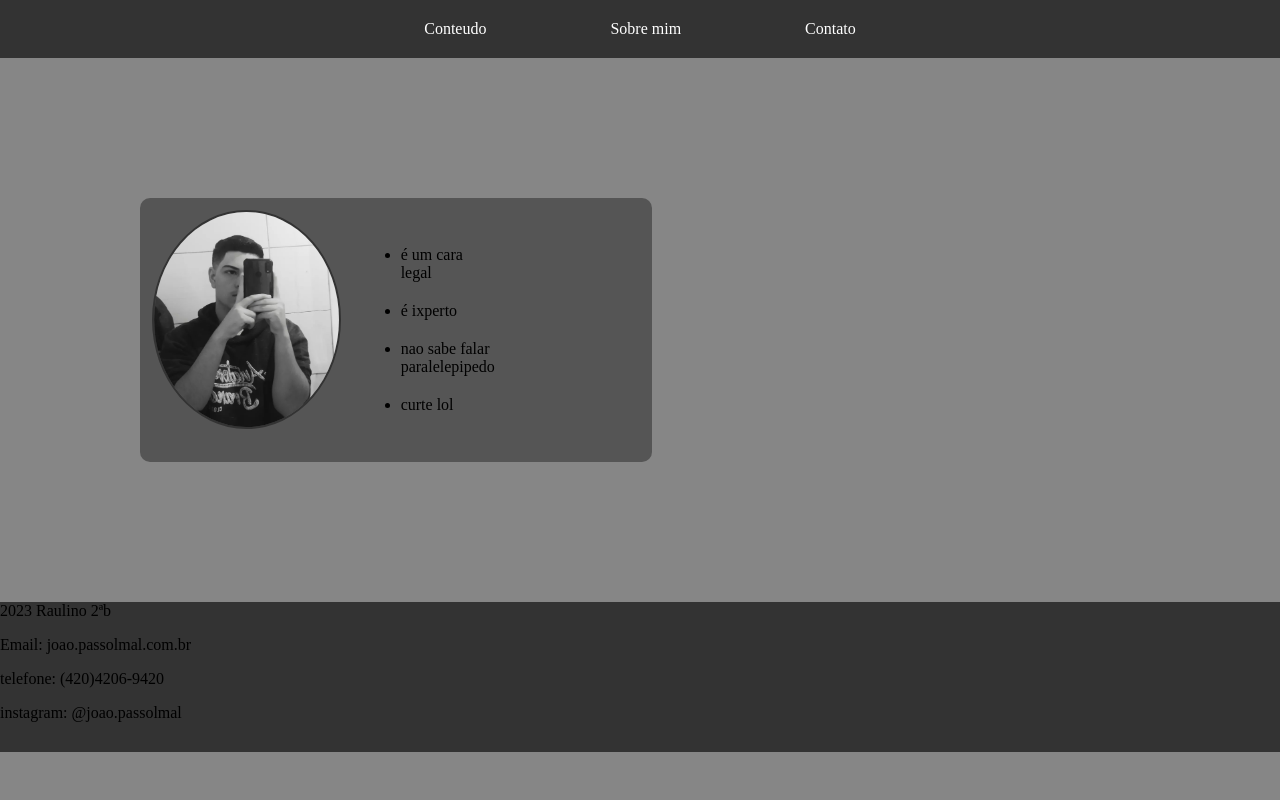
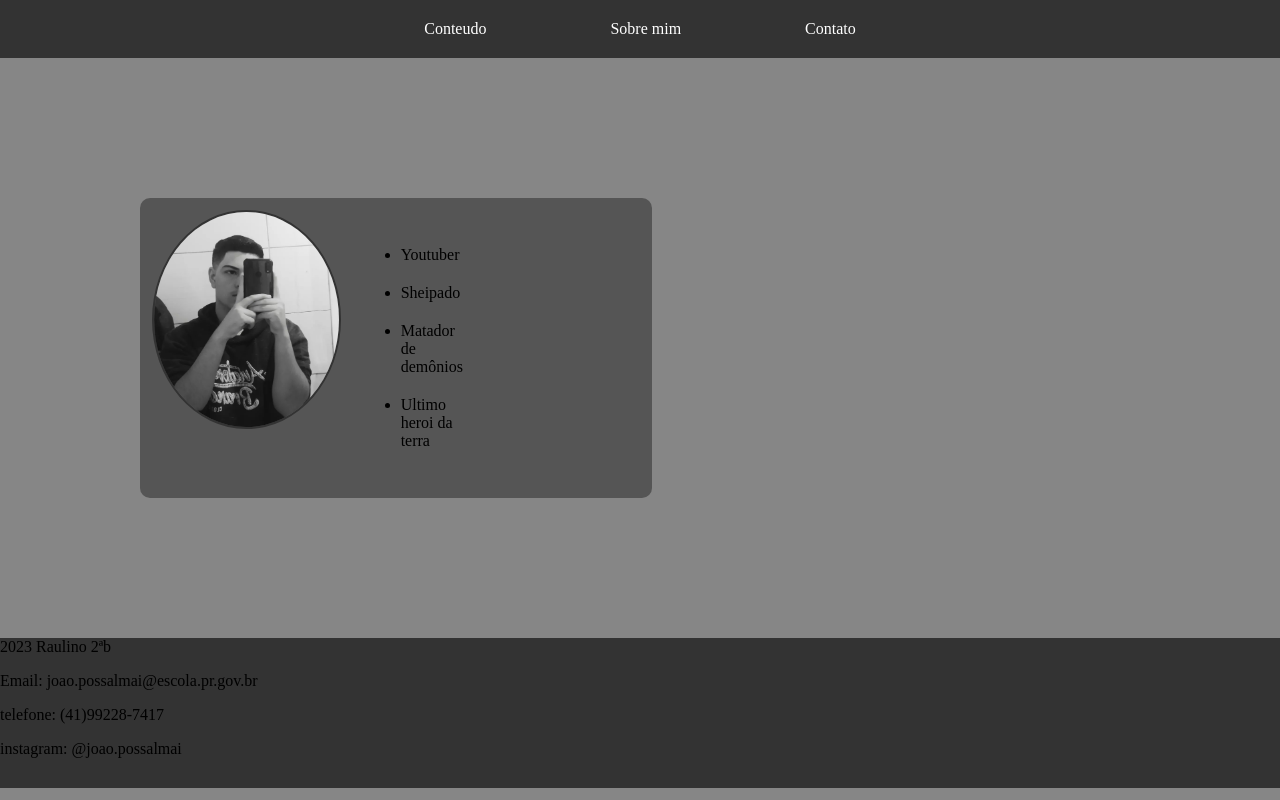
Before and after one commit to JoaoPossalmai/websitejao2B, a plain HTML site: page index.html in a window 1280 px wide. Shown: the top 800 px of the page. Drawn offline with Linux system fonts and the light colour scheme.

Commit message:
Add files via upload

```diff
--- a/index.html
+++ b/index.html
@@ -21,10 +21,10 @@
     <section class="sobremim" id="sobremim">
 
         <img src="joao.png" alt="uma foto do joao">
-       <ul><li>é um cara legal</li>
-        <li>é ixperto</li>
-        <li>nao sabe falar paralelepipedo</li>
-        <li>curte lol</li>
+       <ul><li>Youtuber</li>
+        <li>Sheipado</li>
+        <li>Matador de demônios</li>
+        <li>Ultimo heroi da terra</li>
        </ul>
 
     </section>
@@ -32,18 +32,10 @@
     <footer class="pé" id="Contato">
         <div class="infodecontato">
           <p>2023 Raulino 2ªb</p>
-          <p>Email: joao.passolmal.com.br</p>
-          <p>telefone: (420)4206-9420</p>
-          <p>instagram: @joao.passolmal</p>
+          <p>Email: joao.possalmai@escola.pr.gov.br</p>
+          <p>telefone: (41)99228-7417</p>
+          <p>instagram: @joao.possalmai</p>
         </div>
-<!--
-
-   o codigo já é bem auto-explicatorio, mude o que quiser praticamente,
-   lembre de apagar meus comentarios antes de mostrar pro professor
-                                                  -Juan
-
--->
-
 
 
     </footer>
```
